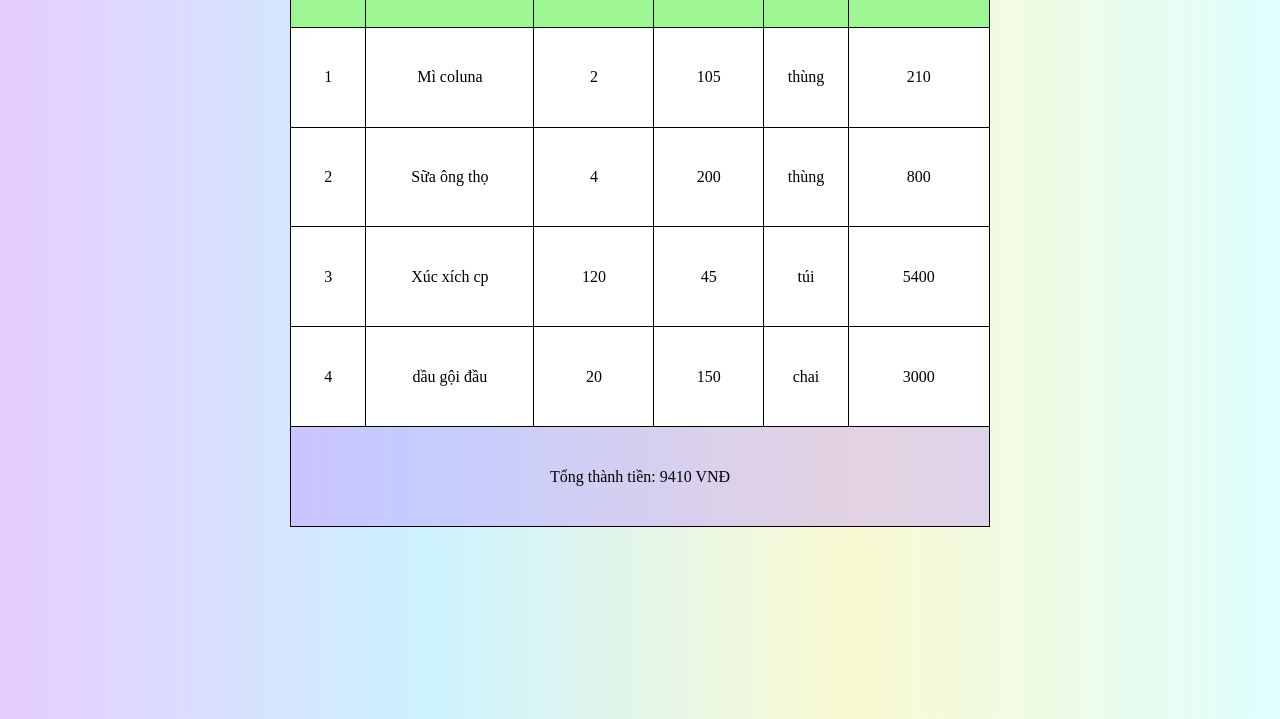
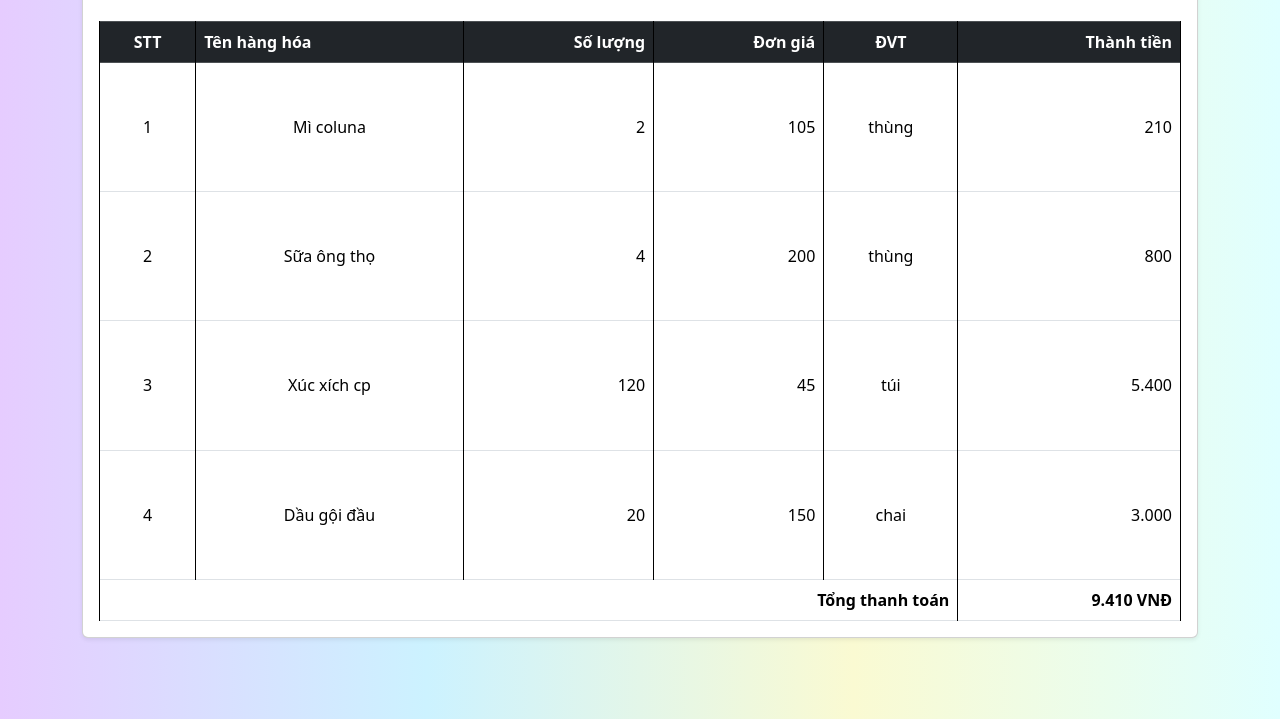
Before and after one commit to PhanThuyDuy/My-project-DA25TTA, a plain HTML site: page html/page7.html in a window 1280 px wide. Shown: the part 81-800 px from the top of the page. Drawn offline with nearby package versions, Linux system fonts and the light colour scheme.

Commit message:
update 13/7

```diff
--- a/css/style7.css
+++ b/css/style7.css
@@ -27,8 +27,3 @@ td{
     text-align: center;
     background-color: #ffffff;
 }
-
-td#thanhtoan{
-    background-color: #b57dff53;
-
-}
--- a/html/page7.html
+++ b/html/page7.html
@@ -1,80 +1,100 @@
 <!DOCTYPE html>
 <html lang="vi">
 <head>
-<title> Trang chủ </title>
     <meta charset="utf-8">
-
+    <meta name="viewport" content="width=device-width, initial-scale=1">
+    <title>Hóa đơn bán hàng</title>
+    <link href="https://cdn.jsdelivr.net/npm/bootstrap@5.3.3/dist/css/bootstrap.min.css" rel="stylesheet">
     <link rel="stylesheet" href="../css/style7.css">
-
-
 </head>
 <body>
+    <div class="container invoice-card">
+        <div class="card shadow-sm">
+            <div class="card-body">
+                <div class="d-flex flex-column flex-md-row justify-content-between align-items-start gap-3 mb-4">
+                    <div>
+                        <h1 class="h4 mb-2">Hóa đơn bán hàng</h1>
+                        <p class="text-muted mb-0">Danh sách sản phẩm, số lượng và tổng thành tiền.</p>
+                    </div>
 
-<table>
+                </div>
+
+                <div class="table-responsive">
+                    <table class="table table-bordered table-hover align-middle mb-0">
+                        <thead class="table-dark">
                             <tr>
-		<th > STT </th>
-		<th>Tên hàng hóa </th>
-		<th> Số lượng 	</th>
-		<th> Đơn giá </th>
-		<th> ĐVT </th>
-		<th> Thành tiền </th>
+                                <th class="text-center">STT</th>
+                                <th>Tên hàng hóa</th>
+                                <th class="text-end">Số lượng</th>
+                                <th class="text-end">Đơn giá</th>
+                                <th class="text-center">ĐVT</th>
+                                <th class="text-end">Thành tiền</th>
+                            </tr>
+                        </thead>
+                        <tbody>
+                            <tr>
+                                <td class="text-center">1</td>
+                                <td>Mì coluna</td>
+                                <td class="text-end soluong">2</td>
+                                <td class="text-end dongia">105</td>
+                                <td class="text-center">thùng</td>
+                                <td class="text-end thanhtien">?</td>
                             </tr>
                             <tr>
-		<td > 1 </td>
-		<td> Mì coluna </td>
-		<td class="soluong"> 2 </td>
-		<td class="dongia"> 105 </td>
-		<td> thùng </td>
-		<td class="thanhtien"> ? </td>
+                                <td class="text-center">2</td>
+                                <td>Sữa ông thọ</td>
+                                <td class="text-end soluong">4</td>
+                                <td class="text-end dongia">200</td>
+                                <td class="text-center">thùng</td>
+                                <td class="text-end thanhtien">?</td>
                             </tr>
-
                             <tr>
-		<td > 2 </td>
-		<td> Sữa ông thọ </td>
-		<td class="soluong"> 4 </td>
-		<td class="dongia"> 200 </td>
-		<td> thùng </td>
-		<td class="thanhtien"> ? </td>
+                                <td class="text-center">3</td>
+                                <td>Xúc xích cp</td>
+                                <td class="text-end soluong">120</td>
+                                <td class="text-end dongia">45</td>
+                                <td class="text-center">túi</td>
+                                <td class="text-end thanhtien">?</td>
                             </tr>
-
                             <tr>
-		<td > 3 </td>
-		<td> Xúc xích cp</td>
-		<td class="soluong"> 120 </td>
-		<td class="dongia"> 45 </td>
-		<td> túi </td>
-		<td class="thanhtien"> ? </td>
+                                <td class="text-center">4</td>
+                                <td>Dầu gội đầu</td>
+                                <td class="text-end soluong">20</td>
+                                <td class="text-end dongia">150</td>
+                                <td class="text-center">chai</td>
+                                <td class="text-end thanhtien">?</td>
                             </tr>
-
+                        </tbody>
+                        <tfoot>
                             <tr>
-		<td > 4 </td>
-		<td> dầu gội đầu</td>
-		<td class="soluong"> 20 </td>
-		<td class="dongia"> 150 </td>
-		<td> chai </td>
-		<td class="thanhtien"> ? </td>
+                                <td colspan="5" class="text-end fw-semibold">Tổng thanh toán</td>
+                                <td class="text-end fw-semibold" id="thanhtoan">?</td>
                             </tr>
-
-
-<tr>  <td colspan="6" id ="thanhtoan"> ? </td>  </tr>
-
+                        </tfoot>
                     </table>
+                </div>
+            </div>
+        </div>
+    </div>
 
     <script>
-let sl = document.getElementsByClassName("soluong");
-let dg = document.getElementsByClassName("dongia");
-let tt = document.getElementsByClassName("thanhtien");
+        document.addEventListener('DOMContentLoaded', function () {
+            const sl = document.getElementsByClassName('soluong');
+            const dg = document.getElementsByClassName('dongia');
+            const tt = document.getElementsByClassName('thanhtien');
             let tongthanhtoan = 0;
+
             for (let i = 0; i < sl.length; i++) {
-	tt[i].innerHTML = Number(sl[i].innerHTML) * Number(dg[i].innerHTML);
-	tongthanhtoan += Number(tt[i].innerHTML);
+                const soLuong = Number(sl[i].textContent.trim());
+                const donGia = Number(dg[i].textContent.trim());
+                const thanhTien = soLuong * donGia;
+                tt[i].textContent = thanhTien.toLocaleString('vi-VN');
+                tongthanhtoan += thanhTien;
             }
-document.getElementById("thanhtoan").innerHTML = `Tổng thành tiền: ${tongthanhtoan} VNĐ `;
 
+            document.getElementById('thanhtoan').textContent = tongthanhtoan.toLocaleString('vi-VN') + ' VNĐ';
+        });
     </script>
-
-
-</body>
 
 
 
```
Also changed, not shown: css/style3.css (+0 -9 lines). Lines whose indentation alone changed are shown as unchanged.
